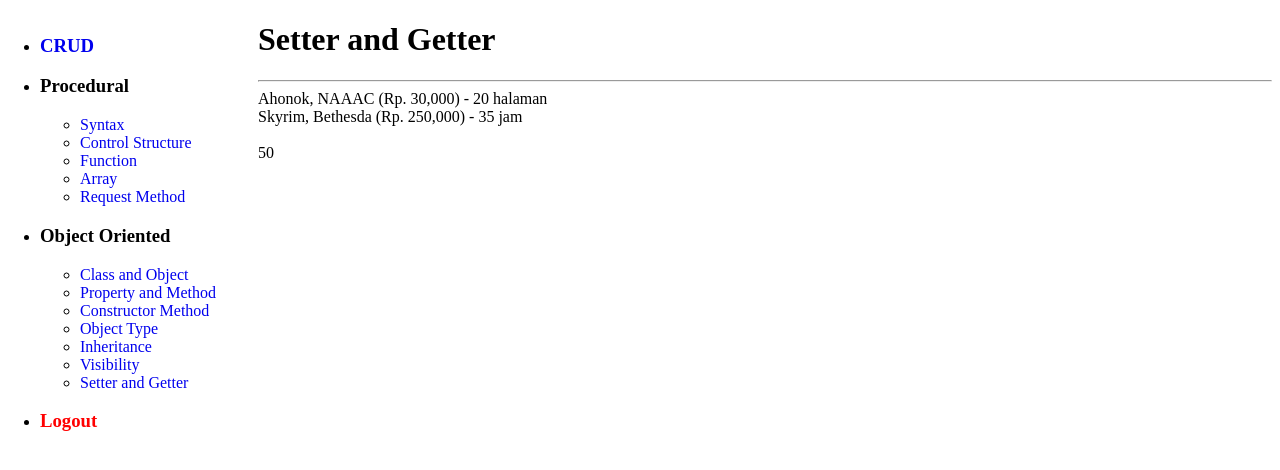
After one commit to Hendrawan5rb/php, a PHP site: the page made by oop/setter&&getter.php in a window 1280 px wide. The commit adds this page. Shown: the top 470 px of the page. Run offline with PHP 8.4, Linux system fonts and the light colour scheme.

Commit message:
Setter & Getter

```diff
--- /dev/null
+++ b/oop/setter&&getter.php
@@ -0,0 +1,125 @@
+<!DOCTYPE html>
+<html lang="en">
+
+<head>
+    <meta charset="UTF-8">
+    <meta name="viewport" content="width=device-width, initial-scale=1.0">
+    <link rel="icon" type="image/png" href="/img/app/favicon-32x32.png" sizes="32x32" />
+    <link rel="icon" type="image/png" href="/img/app/favicon-16x16.png" sizes="16x16" />
+    <link rel="stylesheet" href="/css/style.css">
+    <title>Setter and Getter</title>
+</head>
+
+<body>
+
+    <?php include '../sidebar.php' ?>
+
+    <div class="main">
+
+        <h1>Setter and Getter</h1>
+        <hr>
+
+        <?php
+        // Setter & Getter / Accessor Method
+        // Setter dan Getter juga bisa menggunakan Magic Method __set() dan __get()
+
+        class Produk
+        {
+            private $judul, $penerbit, $harga;
+            protected $diskon = 0;
+
+            public function __construct($judul = "judul", $penerbit = "penerbit", $harga = "harga")
+            {
+                $this->judul = $judul;
+                $this->penerbit = $penerbit;
+                $this->harga = $harga;
+            }
+
+            // Setter
+            public function setJudul($judul)
+            {
+                if (!is_string($judul)) {
+                    throw new Exception("Judul Harus String");
+                }
+                $this->judul = $judul;
+            }
+
+            // Getter
+            public function getLabel()
+            {
+                return "$this->judul, $this->penerbit (Rp. " . number_format($this->harga) . ")";
+            }
+
+            public function getJudul()
+            {
+                return $this->judul;
+            }
+
+            public function getHarga()
+            {
+                return $this->harga - ($this->harga * ($this->diskon / 100));
+            }
+        }
+
+        class Komik extends Produk
+        {
+            public $halaman;
+
+            public function __construct($judul = "judul", $penerbit = "penerbit", $harga = 0, $halaman = 0)
+            {
+                parent::__construct($judul, $penerbit, $harga);
+
+                $this->halaman = $halaman;
+            }
+
+            public function getLabel()
+            {
+                return parent::getLabel() . " - $this->halaman halaman";
+            }
+        }
+
+        class Game extends Produk
+        {
+            public $jam;
+
+            public function __construct($judul = "judul", $penerbit = "penerbit", $harga = 0, $halaman = 0)
+            {
+                parent::__construct($judul, $penerbit, $harga);
+
+                $this->jam = $halaman;
+            }
+
+            public function getLabel()
+            {
+                return parent::getLabel() . " - $this->jam jam";
+            }
+
+            public function setDiskon($diskon)
+            {
+                $this->diskon = $diskon;
+            }
+        }
+
+        $produk = new Komik("Ahonok", "NAAAC", 30000, 20);
+        echo $produk->getLabel() . "<br>";
+
+        $produk2 = new Game("Skyrim", "Bethesda", 250000, 35);
+        echo $produk2->getLabel();
+
+        echo "<br><br>";
+
+        // echo $produk1->judul;
+
+        $produk3 = new Produk("Tes");
+
+        // $produk3->judul = "Tes2";
+
+        $produk3->setJudul("50");
+        echo $produk3->getJudul();
+        ?>
+
+    </div>
+
+</body>
+
+</html>
--- a/sidebar.php
+++ b/sidebar.php
@@ -22,6 +22,7 @@
             <li><a href="/oop/object_type.php">Object Type</a></li>
             <li><a href="/oop/inheritance.php">Inheritance</a></li>
             <li><a href="/oop/visibility.php">Visibility</a></li>
+            <li><a href="/oop/setter&&getter.php">Setter and Getter</a></li>
         </ul>
     </li>
     <li>
```
